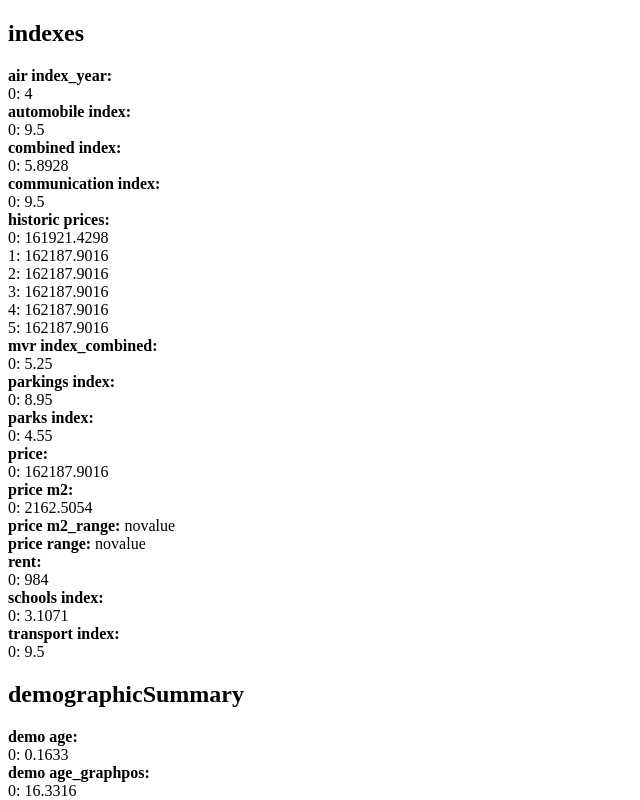
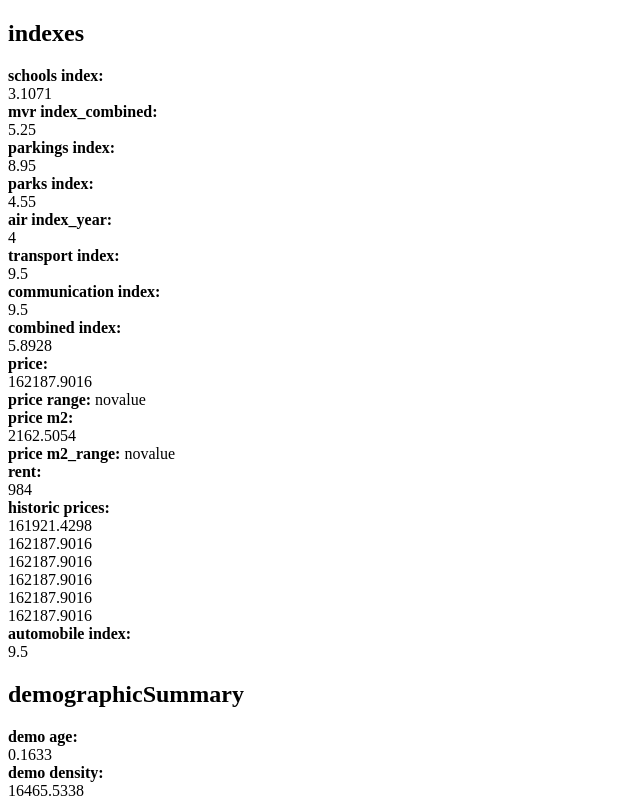
Before and after one commit to Johnny-98/angular-json, an Angular app: page / in a window 1280 px wide. Shown: the top 800 px of the page, without its empty margins (0-640 px from the left). Built offline with nearby package versions, Linux system fonts and the light colour scheme.

Commit message:
Create a filter that preserves json order

```diff
--- a/src/app/app.module.ts
+++ b/src/app/app.module.ts
@@ -2,14 +2,18 @@ import { NgModule } from '@angular/core';
 import { BrowserModule } from '@angular/platform-browser';
 
 import { AppComponent } from './app.component';
+import { PreserveOrderPipe } from './custom-pipes/preserve-order.pipe';
 import { UserListComponent } from './user-list/user-list.component';
 
 import { HttpClientModule } from '@angular/common/http';
 
 @NgModule({
   declarations: [
+    //components
     AppComponent,
-    UserListComponent
+    UserListComponent,
+    //pipes
+    PreserveOrderPipe
   ],
   imports: [
     BrowserModule,
--- /dev/null
+++ b/src/app/custom-pipes/preserve-order.pipe.ts
@@ -0,0 +1,21 @@
+import { Pipe, PipeTransform } from '@angular/core';
+
+@Pipe({
+  name: 'preserveOrder',
+})
+export class PreserveOrderPipe implements PipeTransform {
+  transform(object: any): any[] {
+    if (!object || typeof object !== 'object') {
+      return [];
+    }
+
+    // Extract the keys in the order they appear
+    const orderedKeys = Object.keys(object);
+
+    // Map the keys to their corresponding values
+    return orderedKeys.map((key) => ({ key, value: object[key] }));
+  }
+}
+
+// a pipe is used to process or transform data from one format or state to another
+// commonly used for data manipulation, filtering, formatting, and transformation tasks
--- a/src/app/user-list/user-list.component.html
+++ b/src/app/user-list/user-list.component.html
@@ -1,12 +1,12 @@
-<div *ngFor="let key of dataKeys">
+<div *ngFor="let key of dataKeys ">
   <h2>{{ key }}</h2>
-
-  <div *ngFor="let item of getPropertyValue(key) | keyvalue">
+  <!-- keyvalue to order it -->
+  <div *ngFor="let item of getPropertyValue(key) | preserveOrder">
     <strong>{{ transformKey(item.key) }}:</strong>
     <ng-container *ngIf="isObject(item.value)">
       <div *ngIf="!isEmptyObject(item.value); else handleScalar">
         <div *ngFor="let subItem of item.value | keyvalue">
-          {{ transformKey(subItem.key) }}: {{ renderValue(subItem.value) }}
+          {{ renderValue(subItem.value) }}
         </div>
       </div>
     </ng-container>
```
